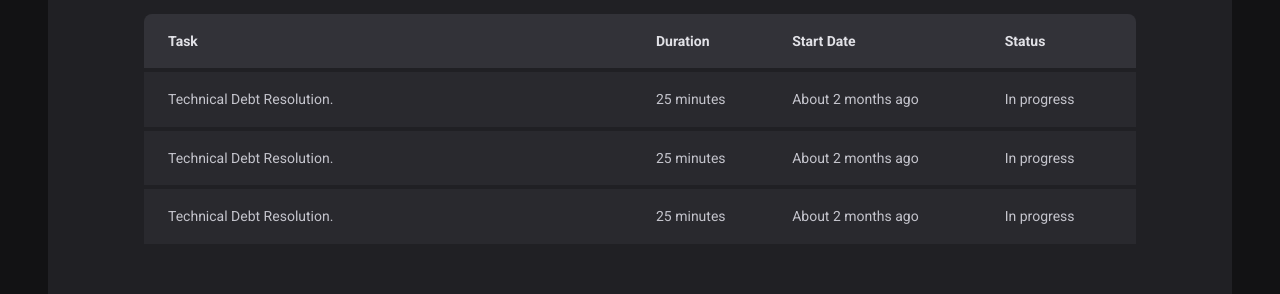
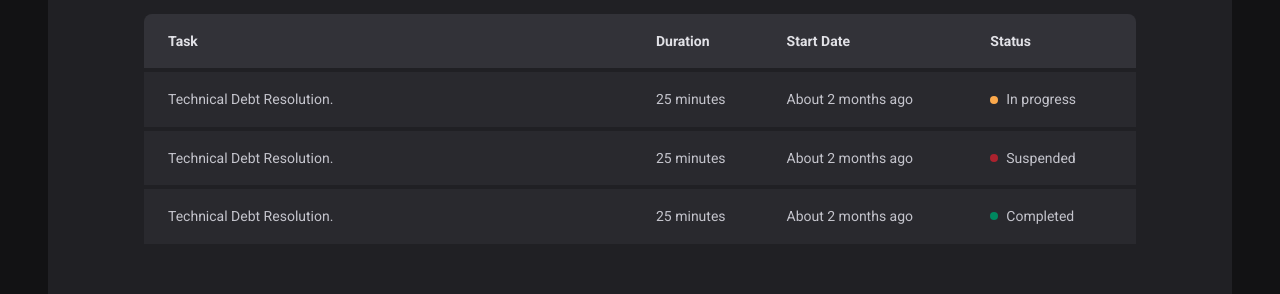
Before and after one commit to lucastenani/pomodoro-timer, a React (Vite) app: page /history in a window 1280 px wide. Shown: the part 270-564 px from the top of the page. Built offline with nearby package versions, Linux system fonts and the light colour scheme.

Commit message:
Status Component created within Styled Components

```diff
--- a/src/pages/History/index.tsx
+++ b/src/pages/History/index.tsx
@@ -1,4 +1,4 @@
-import { HistoryContainer, HistoryList } from './styles'
+import { HistoryContainer, HistoryList, Status } from './styles'
 
 export function History() {
   return (
@@ -20,19 +20,25 @@
               <td>Technical Debt Resolution.</td>
               <td>25 minutes</td>
               <td>About 2 months ago</td>
-              <td>In progress</td>
+              <td>
+                <Status statusColor="yellow">In progress</Status>
+              </td>
             </tr>
             <tr>
               <td>Technical Debt Resolution.</td>
               <td>25 minutes</td>
               <td>About 2 months ago</td>
-              <td>In progress</td>
+              <td>
+                <Status statusColor="red">Suspended</Status>
+              </td>
             </tr>
             <tr>
               <td>Technical Debt Resolution.</td>
               <td>25 minutes</td>
               <td>About 2 months ago</td>
-              <td>In progress</td>
+              <td>
+                <Status statusColor="green">Completed</Status>
+              </td>
             </tr>
           </tbody>
         </table>
--- a/src/pages/History/styles.ts
+++ b/src/pages/History/styles.ts
@@ -59,3 +59,28 @@
     }
   }
 `
+
+const STATUS_COLOR = {
+  yellow: 'yellow-500',
+  green: 'green-500',
+  red: 'red-500',
+}
+
+interface StatusProps {
+  statusColor: keyof typeof STATUS_COLOR
+}
+
+export const Status = styled.span<StatusProps>`
+  display: flex;
+  align-items: center;
+  gap: 0.5rem;
+
+  &::before {
+    content: '';
+    width: 0.5rem;
+    height: 0.5rem;
+    border-radius: 50%;
+    background-color: ${(props) =>
+      props.theme[STATUS_COLOR[props.statusColor]]};
+  }
+`
```
